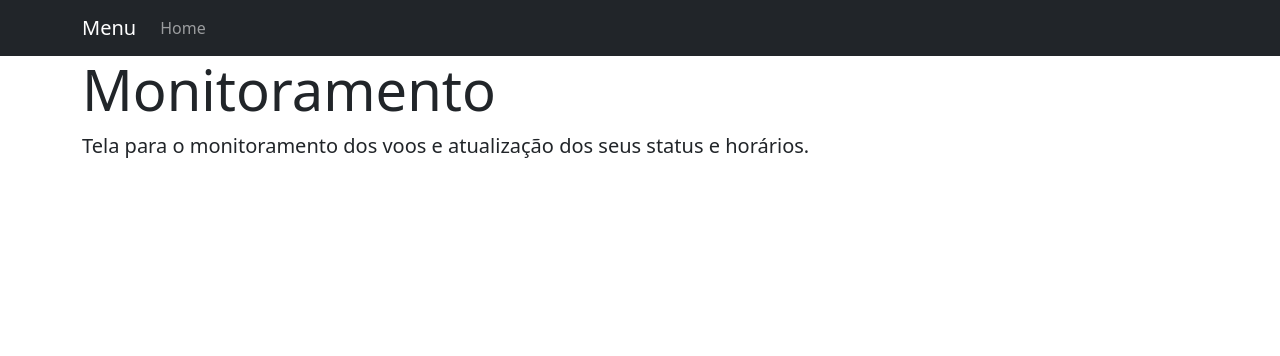
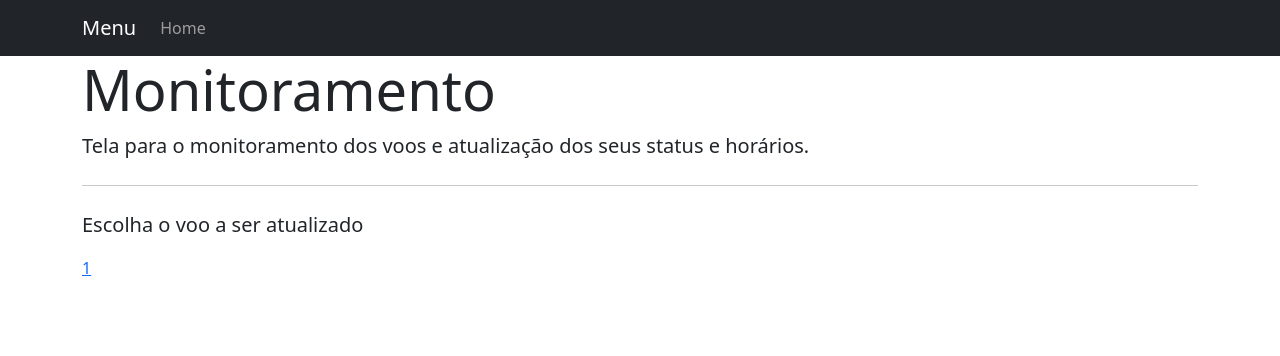
Before and after one commit to vinibalvarenga/MonitoraVoos, a Django app: page /monitoramento/ in a window 1280 px wide. Shown: the top 356 px of the page. Run offline with Django 4.2, Linux system fonts and the light colour scheme; data comes from the database, SQL or seed files in the repository; both versions use the stored data as it was after the commit; some libraries are stand-ins or nearby versions.

Commit message:
Atualizando urls e views para paginas de monitoramento e crud

```diff
--- a/MonitoraVoos/urls.py
+++ b/MonitoraVoos/urls.py
@@ -30,6 +30,14 @@ urlpatterns = [
     path('crud/atualizar-rota/<int:pk>', views.RotaUpdate.as_view(), name='rota-update-form'),
     path('crud/excluir-rota', views.RotaDeleteListView.as_view(), name='excluir-rota'),
     path('crud/excluir-rota/<pk>', views.RotaDelete.as_view(), name='confirmar-excluir-rota'),
-    path('geracaoRelatorios/', views.geracaoRelatorios),
-    path('monitoramento/', views.monitoramento)
+    path('crud/criar-voo', views.VooCreate.as_view(), name='criar-voo'),
+    path('crud/consultar-voos', views.VooListView.as_view(), name='consultar-voo'),
+    path('crud/consultar-voos/<int:pk>', views.VooDetailView.as_view(), name='voo-detail'),
+    path('crud/atualizar-voo', views.VooUpdateListView.as_view(), name='atualizar-voo'),
+    path('crud/atualizar-voo/<int:pk>', views.VooUpdate.as_view(), name='voo-update-form'),
+    path('crud/excluir-voo', views.VooDeleteListView.as_view(), name='excluir-voo'),
+    path('crud/excluir-voo/<pk>', views.VooDelete.as_view(), name='confirmar-excluir-voo'),
+    path('monitoramento/', views.monitoramento, name='monitoramento'),
+    path('monitoramento/<pk>', views.MonitoraVoo.as_view(), name='status-manager'),
+    path('geracaoRelatorios/', views.geracaoRelatorios)
 ]
--- a/rota/views.py
+++ b/rota/views.py
@@ -1,11 +1,12 @@
-from django.shortcuts import render
+from django.shortcuts import render, get_object_or_404
 from django.views.generic.edit import CreateView, UpdateView, DeleteView
 from django.views.generic import ListView, DetailView
 from django.urls import reverse_lazy
+from django import forms
 # from django.contrib.auth.decorators import login_required, permission_required
 
 # from rota.forms import CriarRotaForm
-from rota.models import Rota
+from rota.models import Rota, Voo
 
 # Create your views here.
 def login(request):
@@ -21,10 +22,18 @@ def geracaoRelatorios(request):
     return render(request,"geracaoRelatorios.html")
 
 def monitoramento(request):
-    return render(request,"monitoramento.html")
+    voos = Voo.objects.all()
+    context = {
+        'voos': voos,
+    }
+    return render(request,"monitoramento.html", context)
 
-def get_rotas(request):
-    return render(request,"crud/consultar-rotas.html")
+class MonitoraVoo(UpdateView):
+    model = Voo
+    fields = ['status']
+    template_name = 'monitoramento/status_manager.html'
+    success_url = reverse_lazy('monitoramento')
+
 
 class RotaCreate(CreateView):
     model = Rota
@@ -45,7 +54,7 @@ class RotaListView(ListView):
 
 class RotaDetailView(DetailView):
     model = Rota
-    template_name = 'crud/consultar-rotas/rota_detail.html'
+    template_name = 'crud/consultar_rotas/rota_detail.html'
 
 class RotaDeleteListView(ListView):
     model = Rota
@@ -57,9 +66,32 @@ class RotaDelete(DeleteView):
     success_url = reverse_lazy('crud')
 
 
+class VooCreate(CreateView):
+    model = Voo
+    fields = '__all__'
+    success_url = reverse_lazy('crud')
 
-def buscar_rota(request):
-    if request.method == "POST":
-        searched = request.POST['searched']
-        rota = Rota.objects.filter(name__contains==searched)
-    return render(request, '')
+class VooUpdateListView(ListView):
+    model = Voo
+    template_name = 'crud/atualizar_voo.html'
+
+class VooUpdate(UpdateView):
+    model = Voo
+    fields = ['status', 'data', 'hora_partida', 'hora_chegada', 'piloto']
+    success_url = reverse_lazy('crud')
+
+class VooListView(ListView):
+    model = Voo
+
+class VooDetailView(DetailView):
+    model = Voo
+    template_name = 'crud/consultar_voos/voo_detail.html'
+
+class VooDeleteListView(ListView):
+    model = Voo
+    template_name = 'crud/excluir_voo.html'
+
+class VooDelete(DeleteView):
+    model = Voo
+    template_name = 'crud/excluir_voo/confirmar_excluir_voo.html'
+    success_url = reverse_lazy('crud')
--- a/templates/monitoramento.html
+++ b/templates/monitoramento.html
@@ -43,7 +43,13 @@
             <p class="lead">Tela para o monitoramento dos voos e atualização dos
                 seus status e horários.
             </p>
-            </div>
+            <hr class="my-4">
+            <p class="lead">Escolha o voo a ser atualizado</p>
+            {% for voo in voos %}
+                <a href="{% url 'status-manager' voo.id %}">{{ voo.id }}</a>
+                <br/>
+            {% endfor %}
+        </div>
     </div>
 
 </body>
```
Also changed, not shown: templates/monitoramento/status_manager.html (added, +28 -0 lines), db.sqlite3.
